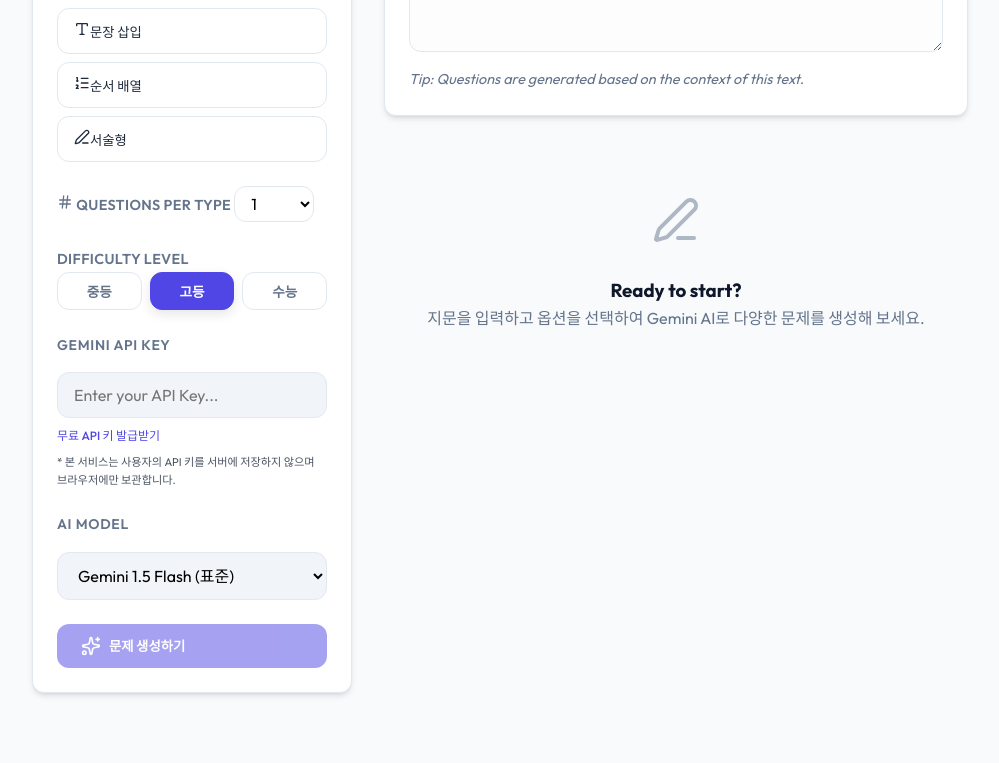
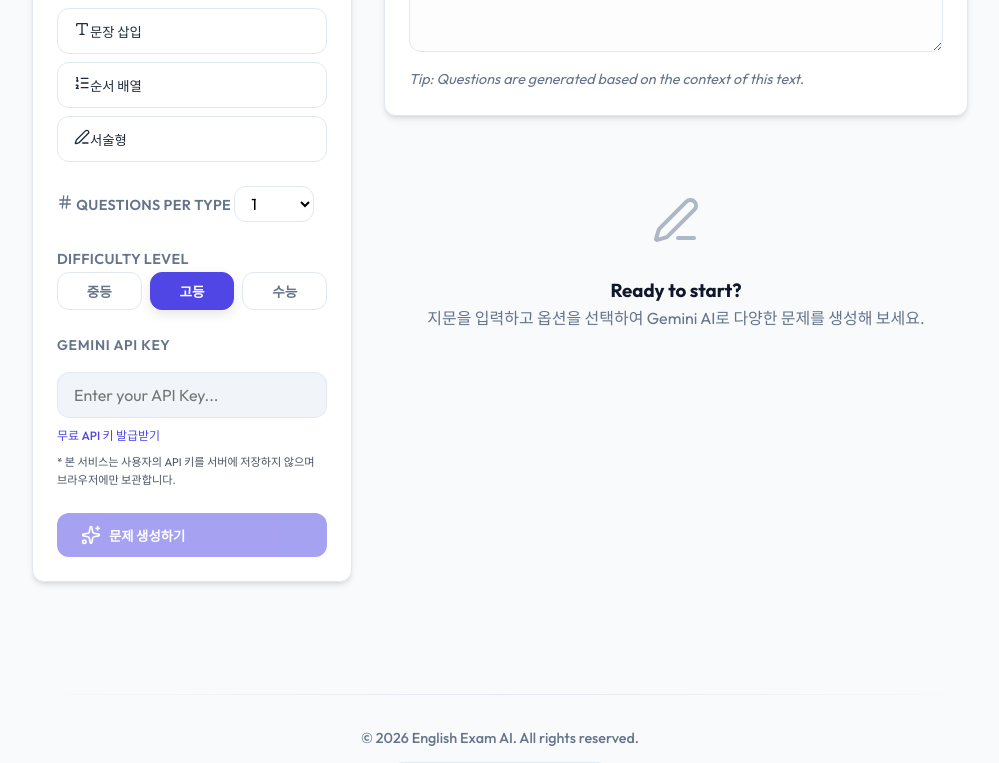
Before and after one commit to SeJin4019/aiMake, a Vue app: page / in a window 1280 px wide. Shown: the part 385-1148 px from the top of the page, without its empty margins (140-1139 px from the left). Built offline with nearby package versions, Linux system fonts and the light colour scheme.

Commit message:
[refactor] : 제미나이 모델 버전

```diff
--- a/src/App.vue
+++ b/src/App.vue
@@ -10,7 +10,7 @@ import confetti from 'canvas-confetti'
 
 const passage = ref('')
 const apiKey = ref(localStorage.getItem('gemini_api_key') || '')
-const selectedModel = ref(localStorage.getItem('gemini_model') || 'gemini-1.5-flash')
+const selectedModel = ref('gemini-3-flash-preview')
 const isGenerating = ref(false)
 const generatedQuestions = ref([])
 
@@ -30,7 +30,6 @@ const handleGenerate = async () => {
 
   // 저장
   localStorage.setItem('gemini_api_key', apiKey.value);
-  localStorage.setItem('gemini_model', selectedModel.value);
 
   isGenerating.value = true
   try {
@@ -105,16 +104,7 @@ const handleExport = async () => {
             </p>
           </div>
 
-          <div class="mt-md">
-            <label class="section-label">AI Model</label>
-            <select v-model="selectedModel" class="w-full mt-sm api-input">
-              <option value="gemini-2.5-flash">Gemini 2.5 Flash (최신)</option>
-              <option value="gemini-flash-latest">Gemini Flash Latest</option>
-              <option value="gemini-1.5-flash">Gemini 1.5 Flash (표준)</option>
-              <option value="gemini-pro-latest">Gemini Pro Latest</option>
-              <option value="gemini-pro">Gemini 1.0 Pro</option>
-            </select>
-          </div>
+
 
           <button
             @click="handleGenerate"
--- a/src/services/QuestionGenerator.js
+++ b/src/services/QuestionGenerator.js
@@ -9,8 +9,8 @@
  * - JSON substring 파싱 제거
  */
 
-const DEFAULT_MODEL = 'gemini-1.5-flash';
-const REVIEW_MODEL = 'gemini-1.5-flash';
+const DEFAULT_MODEL = 'gemini-3-flash-preview';
+const REVIEW_MODEL = 'gemini-3-flash-preview';
 
 const MAX_API_RETRY = 2;
 const MAX_REGENERATE_ROUND = 1;
```
